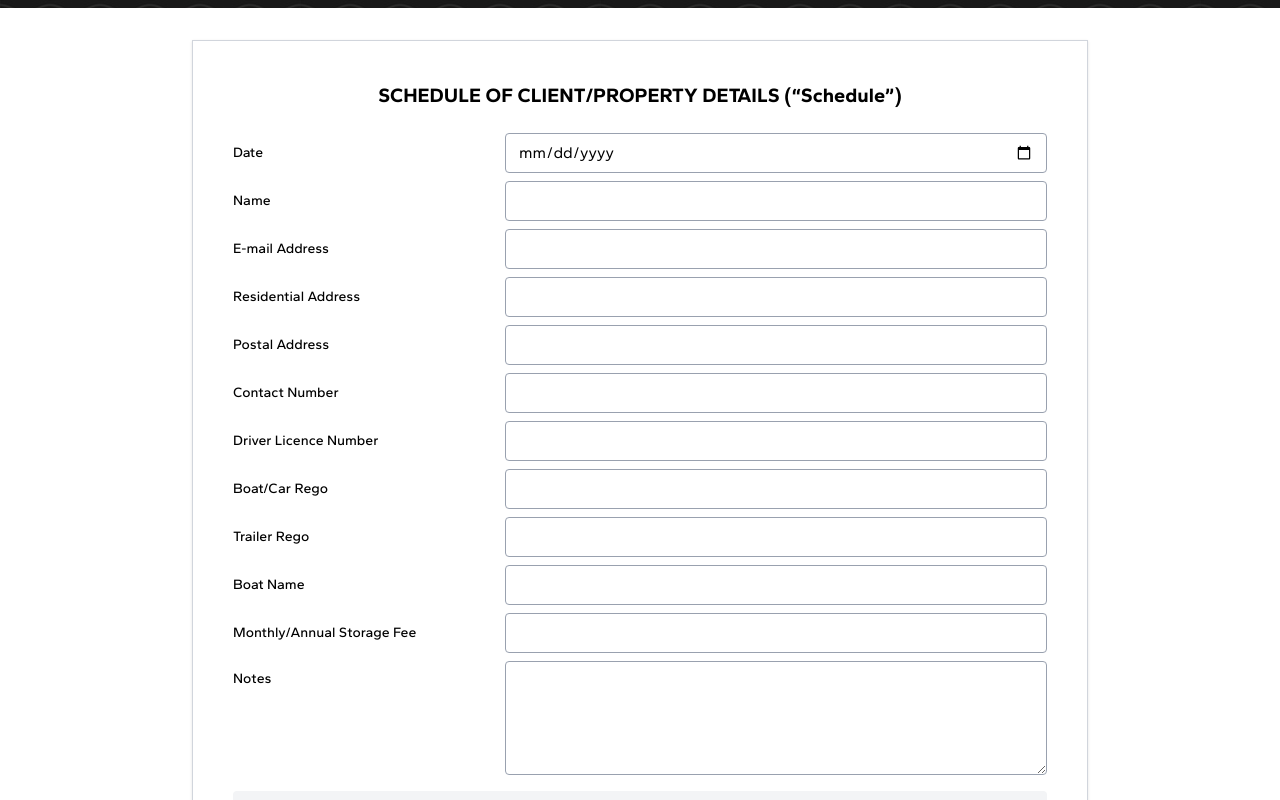
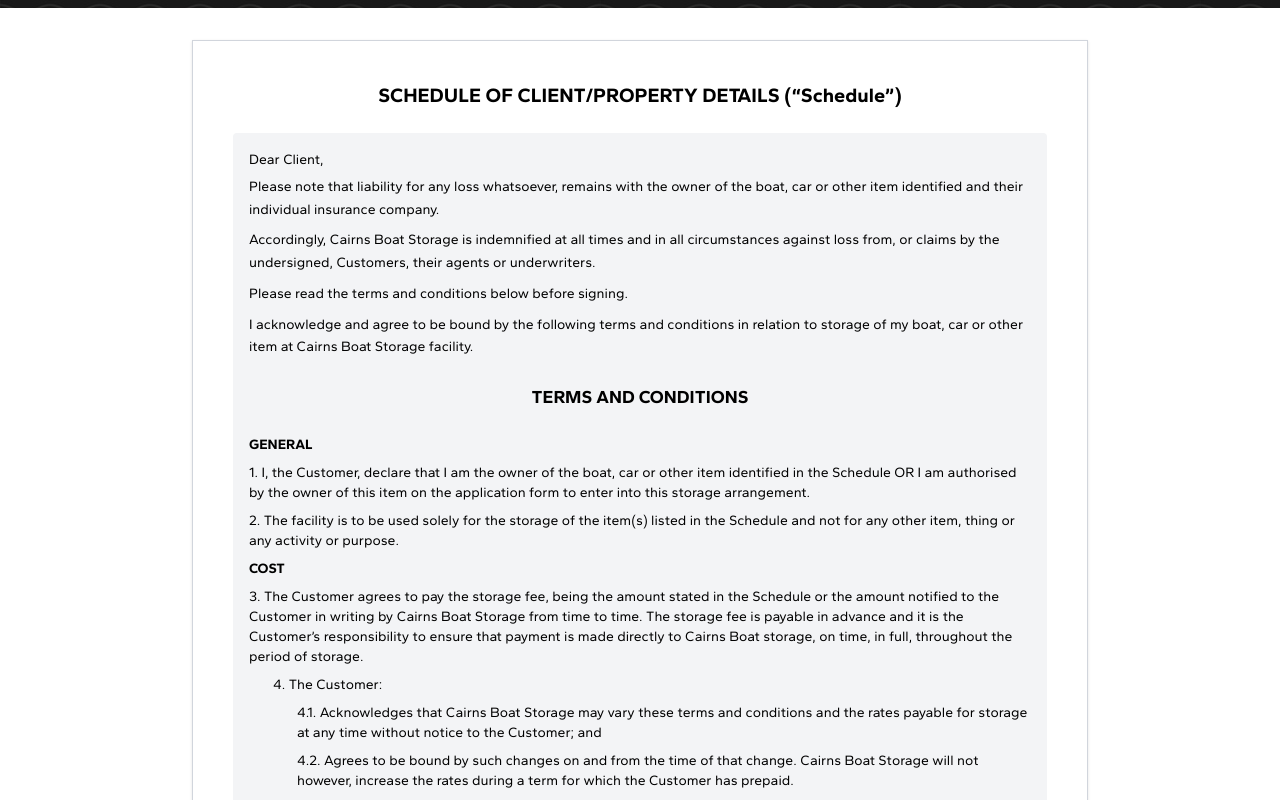
Before and after one commit to tengsevilla/next-cairnsboatstorage, a Next.js app: page /client-registration in a window 1280 px wide. Shown: the part 580-1380 px from the top of the page. Built offline with nearby package versions, Linux system fonts and the light colour scheme.

Commit message:
Update texts and inputs

```diff
--- a/app/client-registration/FormClientRegistration.tsx
+++ b/app/client-registration/FormClientRegistration.tsx
@@ -47,39 +47,6 @@
             <h2 className="text-xl font-bold text-center mb-6">
                 SCHEDULE OF CLIENT/PROPERTY DETAILS (“Schedule”)
             </h2>
-
-            <div className="space-y-4">
-                {["Date", "Name", "E-mail Address", "Residential Address", "Postal Address", "Contact Number", "Driver Licence Number", "Boat/Car Rego", "Trailer Rego", "Boat Name", "Monthly/Annual Storage Fee"].map((label, index) => {
-                    const name = schema.keyof().options[index] as keyof FormData;
-                    const type = name === "date" ? "date" : "text";
-                    return (
-                        <div key={name} className="flex items-center gap-4 mb-2">
-                            <label className="w-64 text-sm font-medium whitespace-nowrap">{label}</label>
-                            <div className="flex-1">
-                                <input
-                                    type={type}
-                                    {...register(name)}
-                                    className="w-full border border-gray-400 h-10 px-3 rounded"
-                                />
-                                {errors[name] && (
-                                    <p className="text-red-500 text-sm mt-1">
-                                        {errors[name]?.message as string}
-                                    </p>
-                                )}
-                            </div>
-                        </div>
-                    );
-                })}
-            </div>
-
-            <div className="flex gap-4 items-start">
-                <label className="w-64 text-sm font-medium mt-2">Notes</label>
-                <textarea
-                    rows={4}
-                    {...register("notes")}
-                    className="flex-1 border border-gray-400 px-3 py-2 rounded"
-                ></textarea>
-            </div>
 
             <div className="text-sm leading-relaxed bg-gray-100 p-4 rounded mt-4">
                 <p className="mb-1">Dear Client,</p>
@@ -215,27 +182,28 @@
 
 
                     <div className="my-2">
-                        <div className="flex items-center gap-4 mb-2">
-                            <label className="w-64 text-sm font-medium whitespace-nowrap">Name</label>
+                        <div className="space-y-4">
+                            {["Date", "Name"].map((label, index) => {
+                                const name = schema.keyof().options[index] as keyof FormData;
+                                const type = name === "date" ? "date" : "text";
+                                return (
+                                    <div key={name} className="flex items-center gap-4 mb-2">
+                                        <label className="w-64 text-sm font-medium whitespace-nowrap">{label}</label>
                                         <div className="flex-1">
                                             <input
-                                    type="text"
+                                                type={type}
+                                                {...register(name)}
                                                 className="w-full border border-gray-400 h-10 px-3 rounded"
-                                    value={watch("name") || ""}
-                                    readOnly
                                             />
+                                            {errors[name] && (
+                                                <p className="text-red-500 text-sm mt-1">
+                                                    {errors[name]?.message as string}
+                                                </p>
+                                            )}
                                         </div>
                                     </div>
-                        <div className="flex items-center gap-4 mb-2">
-                            <label className="w-64 text-sm font-medium whitespace-nowrap">Date</label>
-                            <div className="flex-1">
-                                <input
-                                    type="text"
-                                    className="w-full border border-gray-400 h-10 px-3 rounded"
-                                    value={watch("date") || ""}
-                                    readOnly
-                                />
-                            </div>
+                                );
+                            })}
                         </div>
                     </div>
                 </div>
--- a/app/page.tsx
+++ b/app/page.tsx
@@ -117,7 +117,7 @@
 
               {/* Column 2 */}
               <ul className="space-y-2 list-disc list-inside">
-                <li>Fresh water wash down facilities</li>
+                <li>Fresh water wash down boat on trailer</li>
                 <li>No height or size restrictions</li>
                 <li>Direct access to reef &amp; islands</li>
               </ul>
```
Lines whose indentation alone changed are shown as unchanged.
